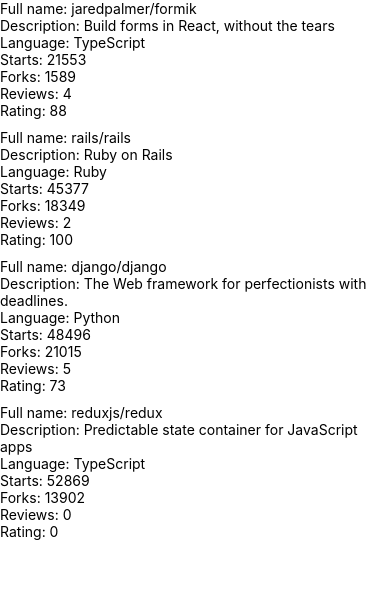
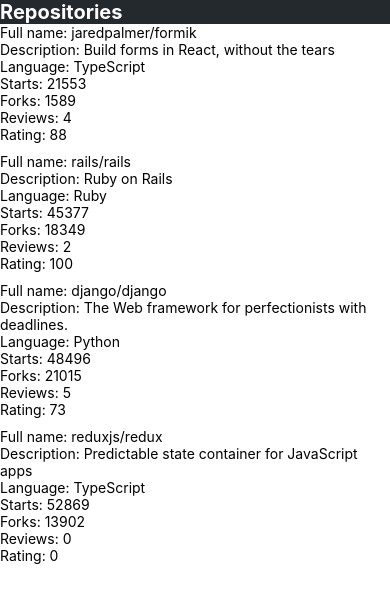
Before and after one commit to ollipo/FullStack_React_Native_rate_repo_app, a React Native app: screen / in a window 390 px wide. Shown: the top 602 px of the page. Built offline with nearby package versions, Linux system fonts and the light colour scheme.

Commit message:
10.4 tehty

```diff
--- /dev/null
+++ b/src/components/AppBar.jsx
@@ -0,0 +1,28 @@
+import React from 'react';
+import { View, StyleSheet } from 'react-native';
+import Constants from 'expo-constants';
+import AppBarTab from './AppBarTab';
+
+const styles = StyleSheet.create({
+  container: {
+    paddingTop: Constants.statusBarHeight,
+    display: 'flex',
+
+    backgroundColor: '#24292e'
+  },
+  tabItem: {
+      flexGrow: 0,
+      alignItems: 'flex-end'
+
+  }
+});
+
+const AppBar = () => {
+  return (
+    <View style={styles.container}>
+        <AppBarTab text='Repositories' style={styles.tabItem}/>
+    </View>
+  );
+};
+
+export default AppBar;
--- /dev/null
+++ b/src/components/AppBarTab.jsx
@@ -0,0 +1,12 @@
+import React from 'react';
+import { View, Pressable, Text } from 'react-native';
+
+const AppBarTab = ({ text }) => {
+  return <View>
+            <Pressable>
+                <Text style={{ color: 'white', fontSize: 20, fontWeight: '700'}}>{text}</Text>
+            </Pressable>
+        </View>;
+};
+
+export default AppBarTab;
--- a/src/components/Main.jsx
+++ b/src/components/Main.jsx
@@ -1,11 +1,10 @@
 import React from 'react';
-import Constants from 'expo-constants';
-import { Text, StyleSheet, View } from 'react-native';
+import { StyleSheet, View } from 'react-native';
 import RepositoryList from './RepositoryList';
+import AppBar from './AppBar';
 
 const styles = StyleSheet.create({
   container: {
-    marginTop: Constants.statusBarHeight,
     flexGrow: 1,
     flexShrink: 1,
   },
@@ -14,6 +13,7 @@
 const Main = () => {
   return (
     <View style={styles.container}>
+      <AppBar/>
       <RepositoryList />
     </View>
   );
```
Also changed, not shown: src/components/Text.jsx (added, +40 -0 lines), src/theme.js (added, +20 -0 lines).
